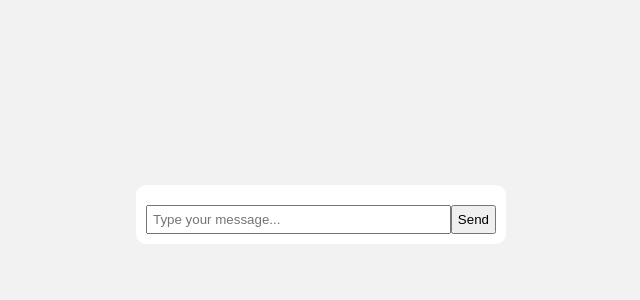
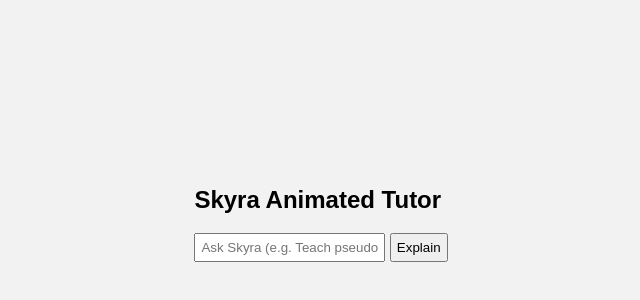
Before and after one commit to STAVLIN11/skyra-aii, a plain HTML site: page index.html in a window 1280 px wide. Shown: the part 194-494 px from the top of the page, without its empty margins (319-959 px from the left). Drawn offline with Linux system fonts and the light colour scheme.

Commit message:
Update title and restructure chat interface

```diff
--- a/index.html
+++ b/index.html
@@ -1,17 +1,19 @@
 <!DOCTYPE html>
 <html>
 <head>
-  <title>Skyra Chat</title>
+  <title>Skyra Live Animation</title>
   <link rel="stylesheet" href="style.css">
 </head>
 <body>
 
-<div class="chat-container">
-  <div id="chat"></div>
+<div class="app">
+  <h2>Skyra Animated Tutor</h2>
 
-  <div class="input-area">
-    <input id="message" placeholder="Type your message..." />
-    <button onclick="sendMessage()">Send</button>
+  <div id="stage"></div>
+
+  <div class="controls">
+    <input id="question" placeholder="Ask Skyra (e.g. Teach pseudocode)" />
+    <button onclick="runLesson()">Explain</button>
   </div>
 </div>
 
```
